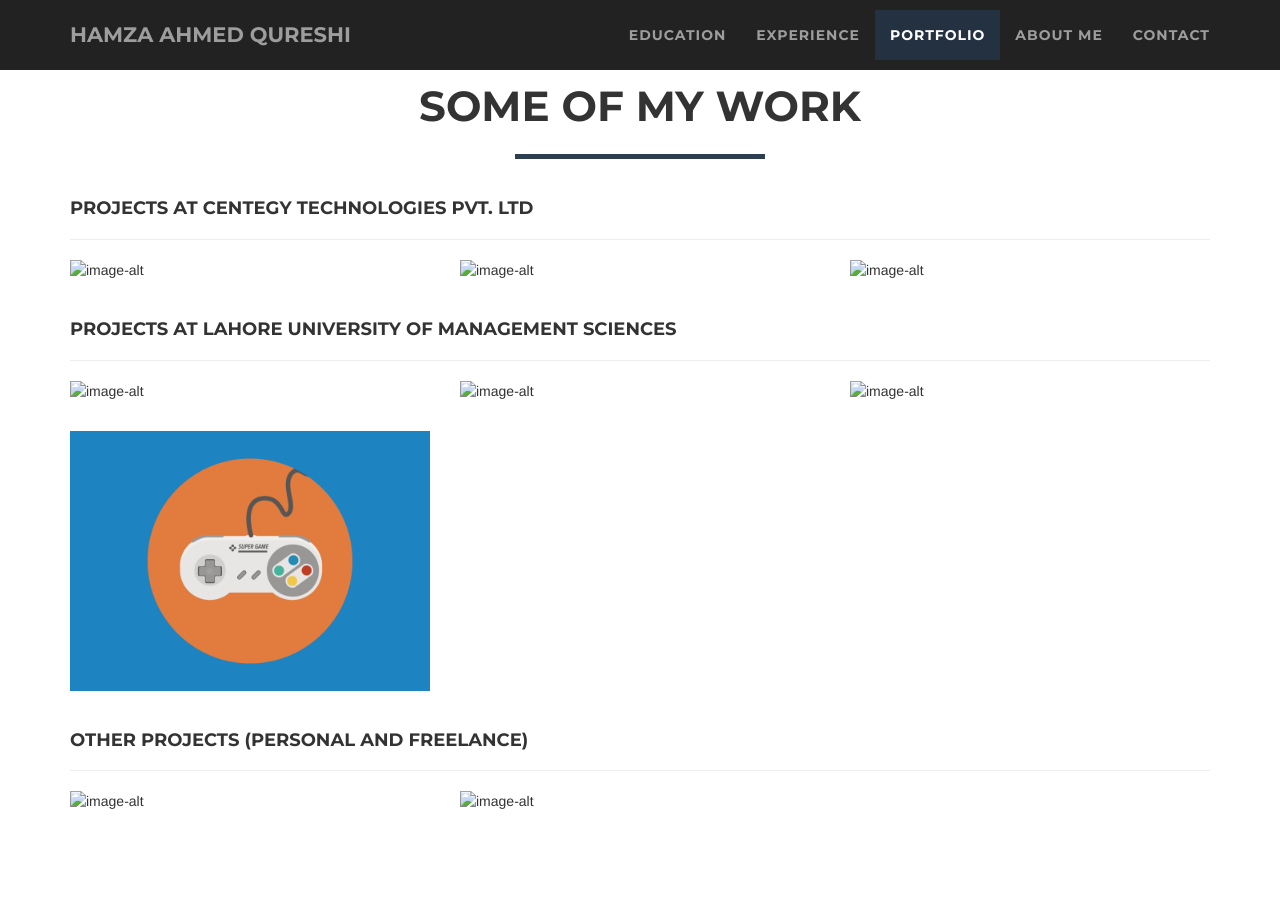
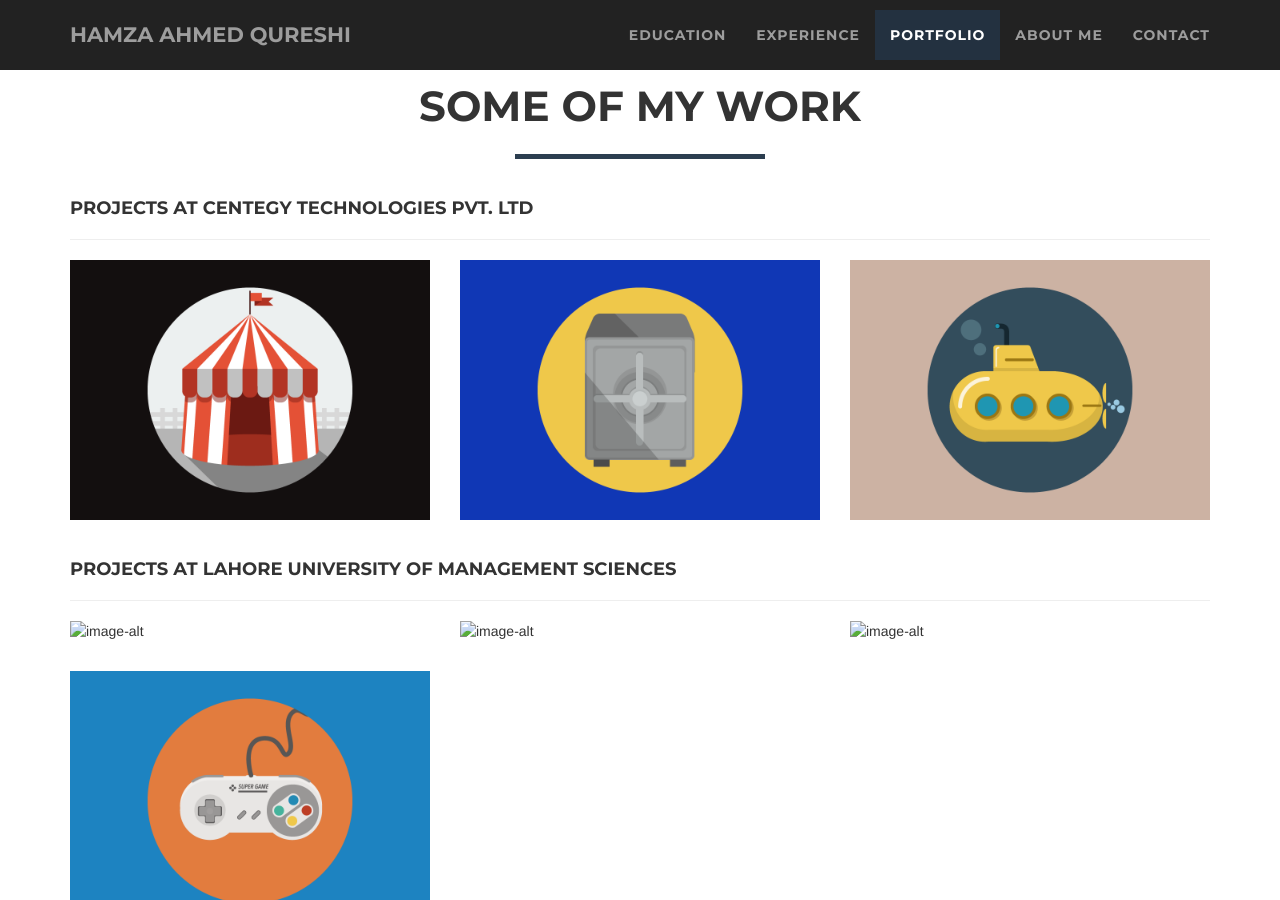
Before and after one commit to hamza1592/hamza1592.github.io, a Jekyll site: the page built from index.html, in a window 1280 px wide and 900 px high, scrolled down 1916 px. Built offline with Jekyll 4.4.1, drawn with Linux system fonts in a browser that asks for light colours.

Commit message:
img changed to main.png for portfolio grid of centegy

```diff
--- a/_projectsCentegy/2016-07-30-project-ilas.markdown
+++ b/_projectsCentegy/2016-07-30-project-ilas.markdown
@@ -3,7 +3,7 @@ title: ILAS (Individual life assurance system)
 layout: default
 modal-id: 1
 date: 2016-07-31
-img: cabin.png
+img: main.png
 alt: image-alt
 project-date: September 2015 to August 2016
 client: Multiple
--- a/_projectsCentegy/2016-07-31-project-ilas-android.markdown
+++ b/_projectsCentegy/2016-07-31-project-ilas-android.markdown
@@ -3,7 +3,7 @@ title: ILAS (Individual life assurance system) - Android Version
 layout: default
 modal-id: 2
 date: 2016-07-31
-img: safe.png
+img: main.png
 alt: image-alt
 project-date: February 2016 to August 2016
 client: Multiple
--- a/_projectsCentegy/2016-08-09-project-gias.markdown
+++ b/_projectsCentegy/2016-08-09-project-gias.markdown
@@ -3,7 +3,7 @@ title: GIAS - General Insurance Administration System
 layout: default
 modal-id: 3
 date: 2016-08-09
-img: cake.png
+img: main.png
 alt: image-alt
 project-date: January 2016 to August 2016
 client: Multiple
```
